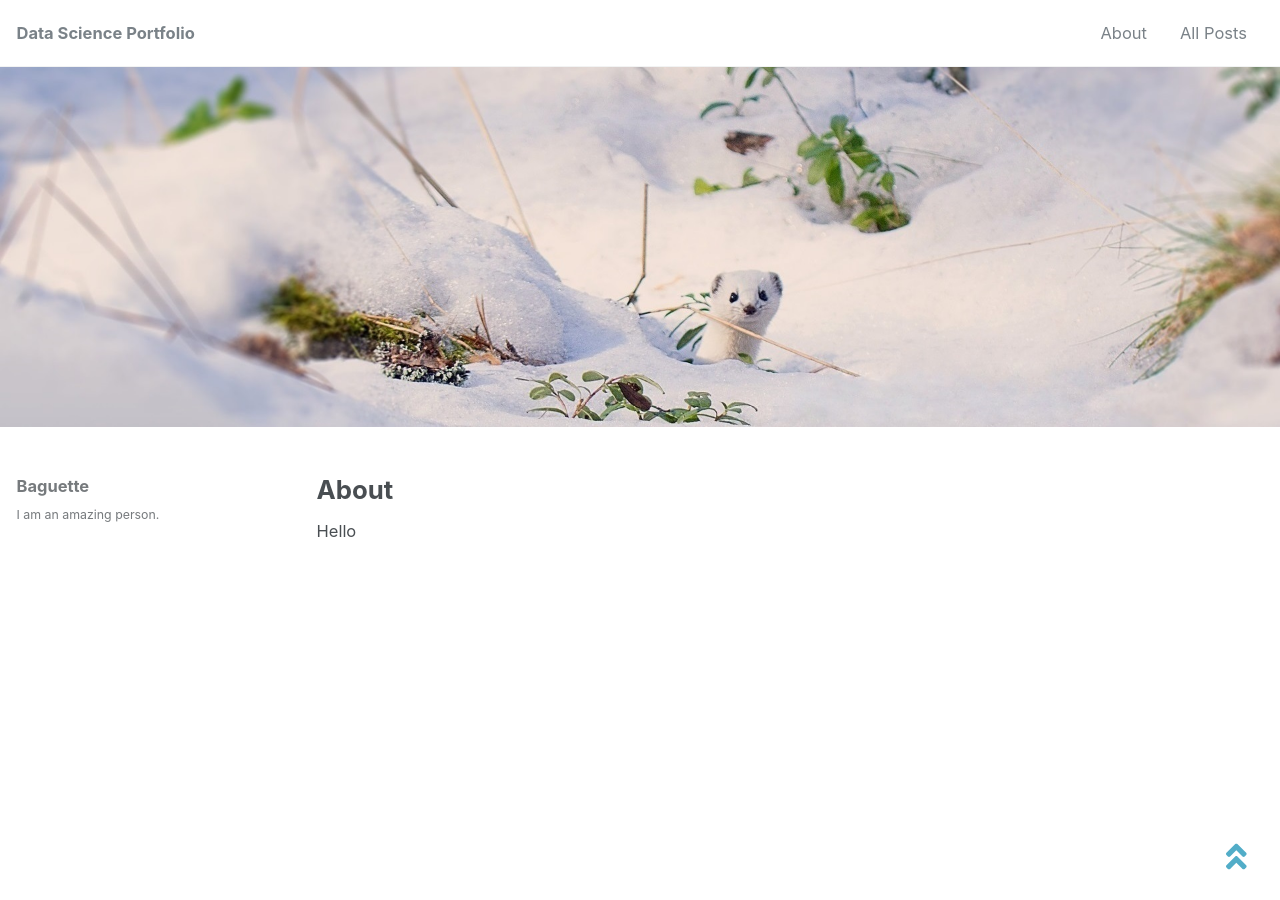
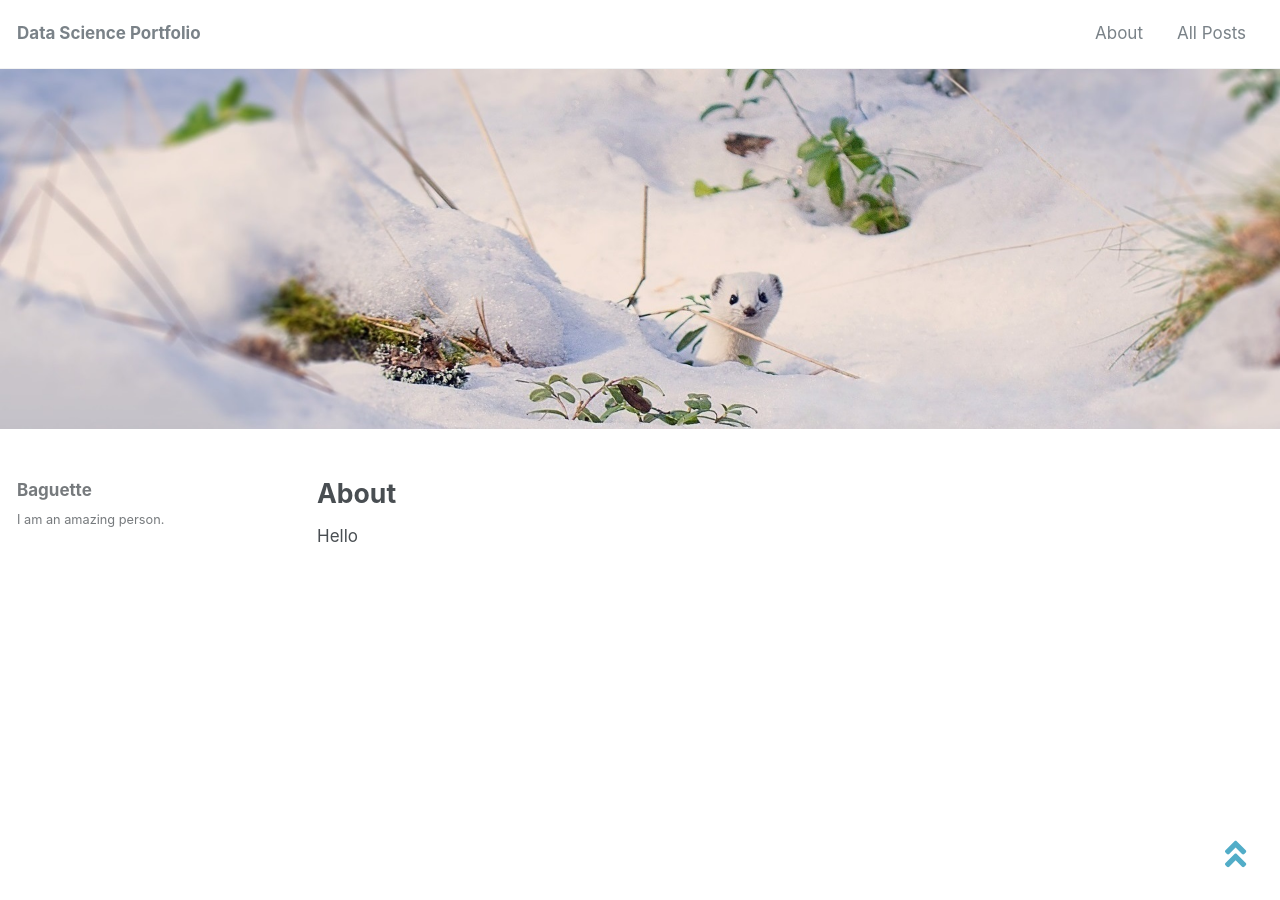
Before and after one commit to baguettexci/baguettexci.gituhb.io, a Jekyll site: the page built from _pages/about.md, in a window 1280 px wide and 900 px high. Built offline with Jekyll 4.4.1, drawn with Linux system fonts in a browser that asks for light colours; nearby versions of some CDN libraries.

Commit message:
Update _reset.scss

```diff
--- a/_sass/minimal-mistakes/_reset.scss
+++ b/_sass/minimal-mistakes/_reset.scss
@@ -19,7 +19,7 @@ html {
   }
 
   @include breakpoint($x-large) {
-    font-size: 16.5px;
+    font-size: 17px;
   }
   -webkit-text-size-adjust: 100%;
   -ms-text-size-adjust: 100%;
```
